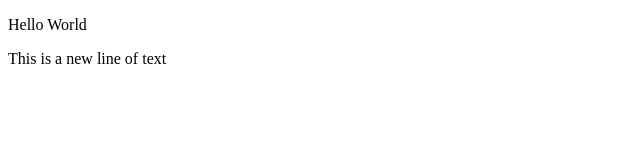
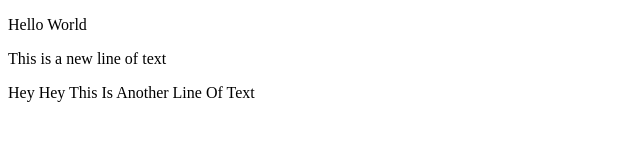
Before and after one commit to cagraves90/learning-git, a plain HTML site: page index.html in a window 1280 px wide. Shown: the whole page, without its empty margins (0-640 px from the left). Drawn offline with Linux system fonts and the light colour scheme.

Commit message:
Third Line of Text

```diff
--- a/index.html
+++ b/index.html
@@ -9,5 +9,7 @@
     <p>Hello World</p>
 
     <p>This is a new line of text</p>
+
+    <p>Hey Hey This Is Another Line Of Text</p>
 </body>
 </html>
```
